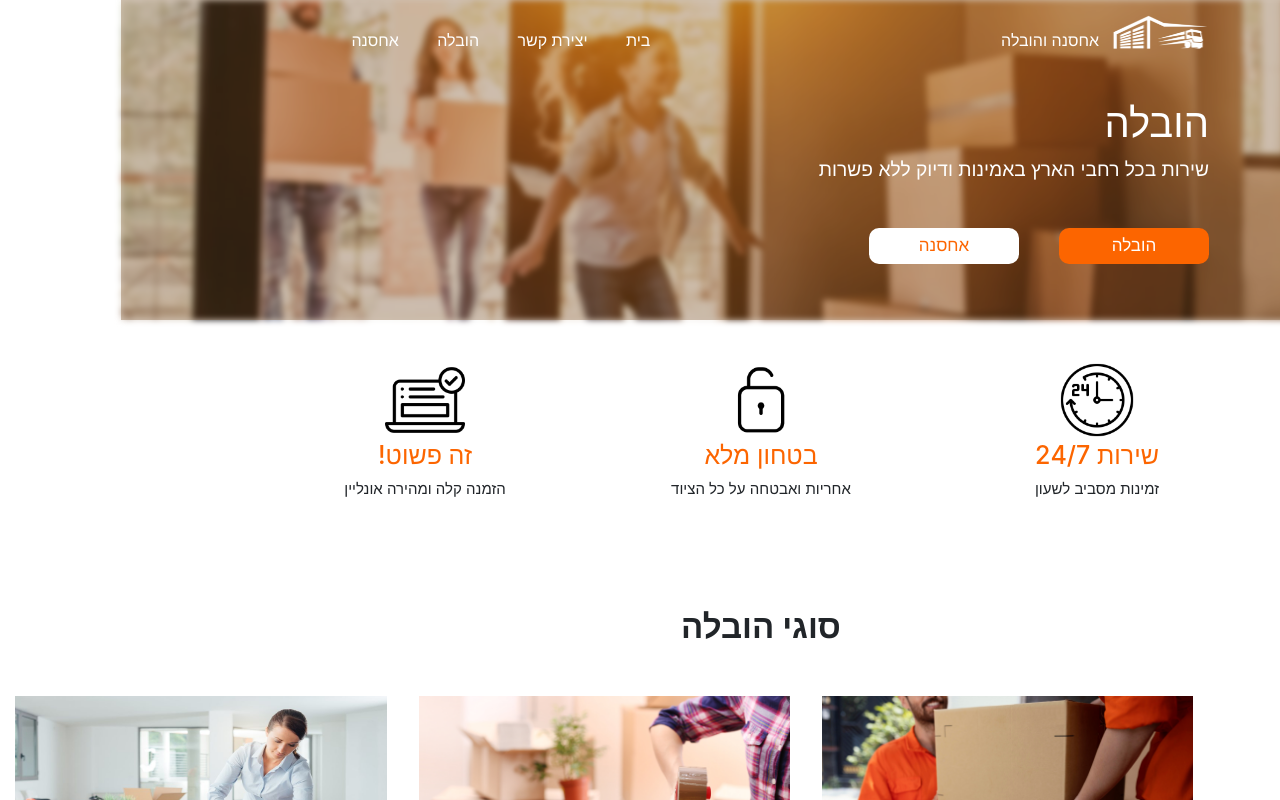
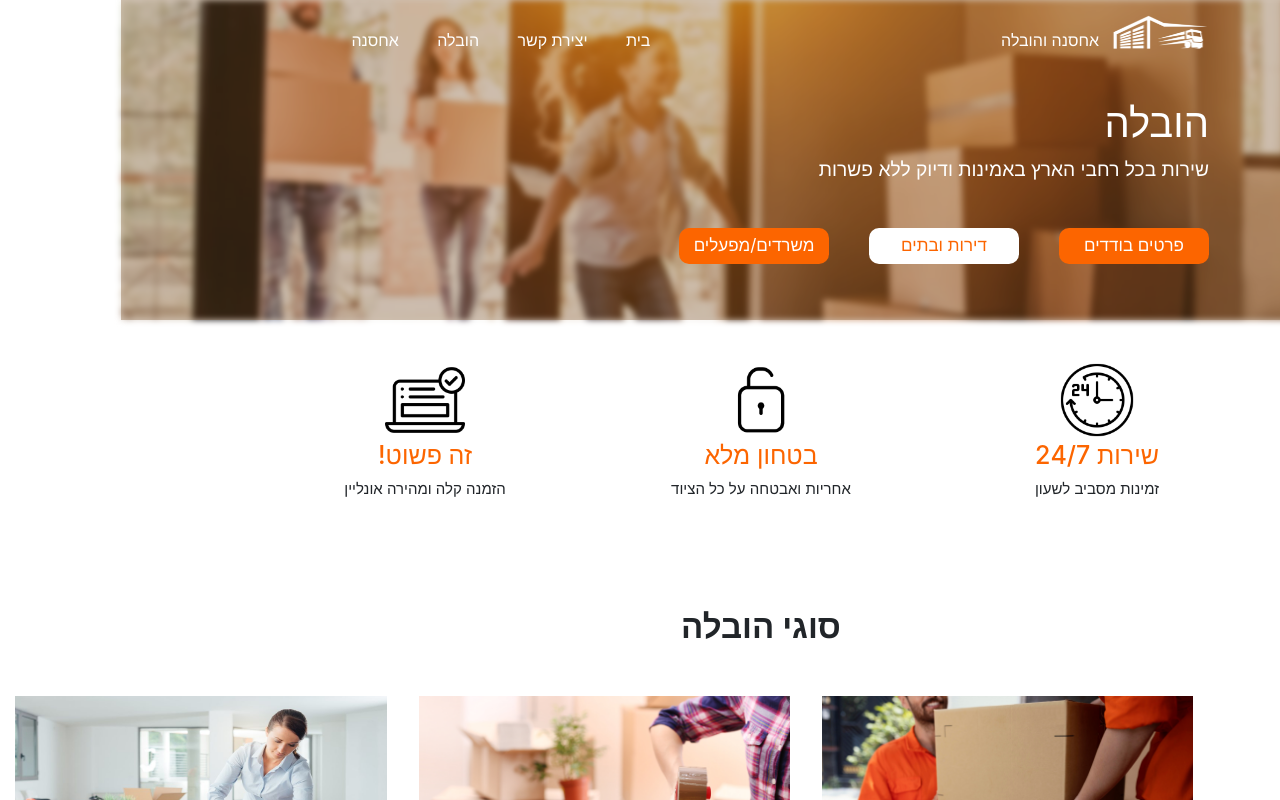
Before and after one commit to binyaalex/moving, a React (Create React App) app: page /transport in a window 1280 px wide. Shown: the top 800 px of the page. Built offline with nearby package versions, Linux system fonts and the light colour scheme; a web font is replaced by a local one.

Commit message:
banner buttons

```diff
--- a/src/components/transport/Transport.js
+++ b/src/components/transport/Transport.js
@@ -50,8 +50,9 @@ const Transport = () => {
             <p>שירות בכל רחבי הארץ באמינות ודיוק ללא פשרות</p>
           </div>
           <div className="btnDiv">
-            <MainBtn text='הובלה' link='#' />
-            <MainBtn text='אחסנה' link='#' isLight={true} />
+            <MainBtn text='פרטים בודדים' link='/transportfewitems' />
+            <MainBtn text='דירות ובתים' link='#' isLight={true} />
+            <MainBtn text='משרדים/מפעלים' link='#' />
           </div>
         </div>
       </div>
```
